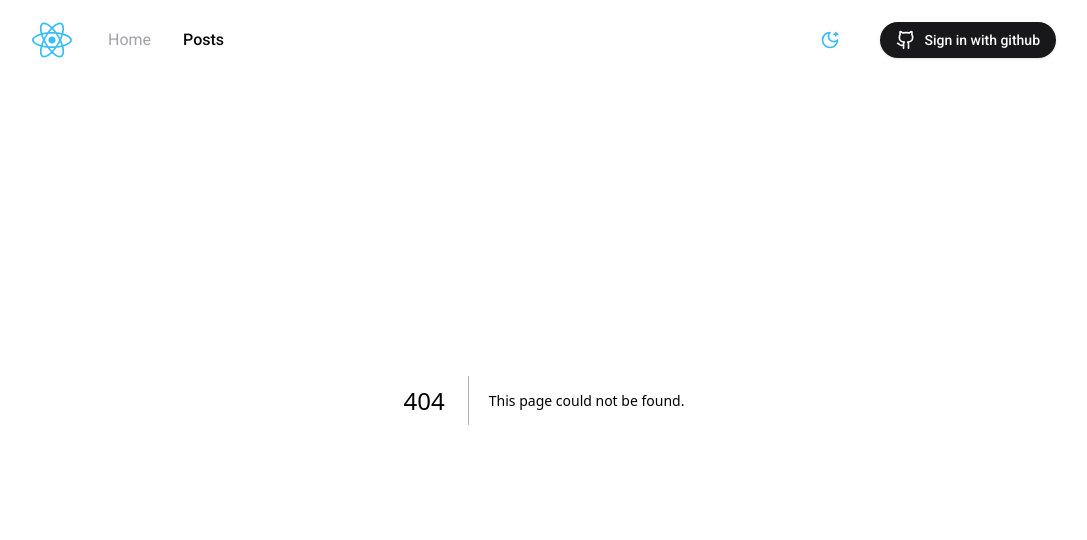
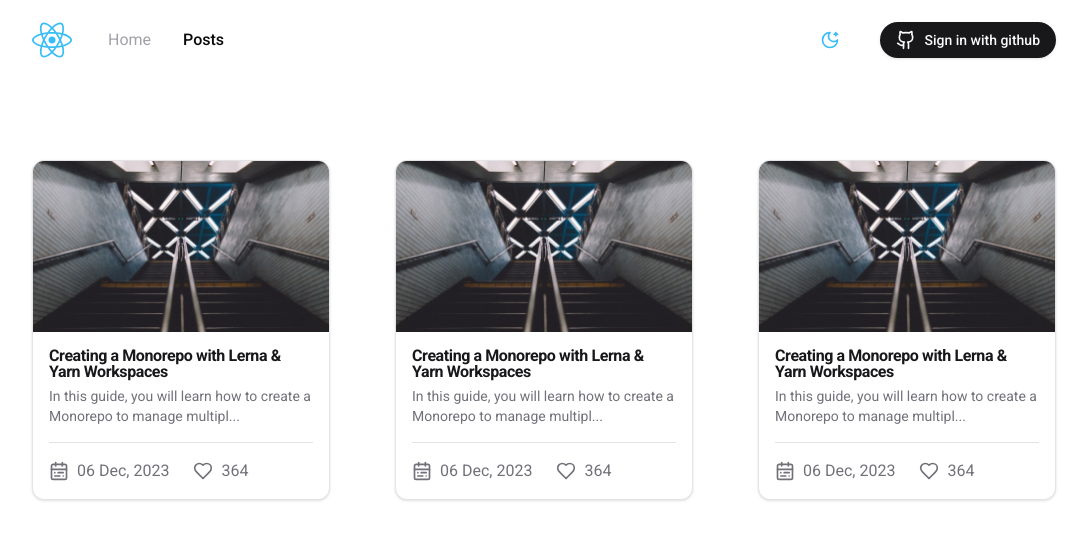
Before and after one commit to henrique0089/ig.news, a Next.js app: page /posts in a window 1280 px wide. Before the commit this address had no page. Shown: the top 540 px of the page, without its empty margins (96-1183 px from the left). Built offline with nearby package versions, Linux system fonts and the light colour scheme.

Commit message:
page: posts base-style finished

```diff
--- a/package.json
+++ b/package.json
@@ -10,6 +10,7 @@
   },
   "dependencies": {
     "@radix-ui/react-icons": "^1.3.0",
+    "@radix-ui/react-separator": "^1.0.3",
     "@radix-ui/react-slot": "^1.0.2",
     "@rocketseat/eslint-config": "^2.1.0",
     "class-variance-authority": "^0.7.0",
--- a/src/app/page.tsx
+++ b/src/app/page.tsx
@@ -4,14 +4,16 @@ import { MoveRight } from 'lucide-react'
 export default function Home() {
   return (
     <main className="bg-mask relative flex min-h-screen flex-col items-center justify-center overflow-hidden px-4">
-      <h2 className="text-2xl font-bold text-zinc-600">👏 Hey, welcome</h2>
+      <h2 className="text-2xl font-bold text-muted-foreground">
+        👏 Hey, welcome
+      </h2>
 
       <h1 className="mt-6 max-w-[820px] text-center text-6xl font-black text-zinc-900">
         Start your journey now - click to explore the exciting world of{' '}
         <span className="text-sky-400">React!</span>
       </h1>
 
-      <p className="mt-4 max-w-[652px] text-center text-2xl text-zinc-600">
+      <p className="mt-4 max-w-[652px] text-center text-2xl text-muted-foreground">
         Get ready to transform your ideas into extraordinary interactive
         experiences!{' '}
         <strong className="font-medium text-sky-400">for $9,90 month</strong>
--- /dev/null
+++ b/src/app/posts/components/post-card/index.tsx
@@ -0,0 +1,51 @@
+import {
+  Card,
+  CardDescription,
+  CardFooter,
+  CardHeader,
+  CardTitle,
+} from '@/components/ui/card'
+import { Separator } from '@/components/ui/separator'
+import { CalendarRange, Heart } from 'lucide-react'
+import Image from 'next/image'
+import Link from 'next/link'
+
+export function PostCard() {
+  return (
+    <Link href={`/post/1`}>
+      <Card className="w-full max-w-[298px] overflow-hidden">
+        <Image
+          src="/mock-image.png"
+          alt=""
+          width={298}
+          height={172}
+          className="w-full"
+        />
+
+        <CardHeader>
+          <CardTitle>
+            Creating a Monorepo with Lerna & Yarn Workspaces
+          </CardTitle>
+          <CardDescription>
+            In this guide, you will learn how to create a Monorepo to manage
+            multipl...
+          </CardDescription>
+        </CardHeader>
+
+        <div className="px-4">
+          <Separator />
+        </div>
+
+        <CardFooter className="flex items-center gap-6 p-4">
+          <div className="flex items-center gap-2 text-muted-foreground">
+            <CalendarRange className="h-5 w-5" /> <span>06 Dec, 2023</span>
+          </div>
+
+          <div className="flex items-center gap-2 text-muted-foreground">
+            <Heart className="h-5 w-5" /> <span>364</span>
+          </div>
+        </CardFooter>
+      </Card>
+    </Link>
+  )
+}
--- /dev/null
+++ b/src/app/posts/page.tsx
@@ -0,0 +1,15 @@
+import { PostCard } from './components/post-card'
+
+export default function Posts() {
+  return (
+    <main>
+      <section className="px-4">
+        <div className="mx-auto mb-20 mt-40 flex max-w-5xl flex-wrap items-center justify-between">
+          <PostCard />
+          <PostCard />
+          <PostCard />
+        </div>
+      </section>
+    </main>
+  )
+}
--- /dev/null
+++ b/src/components/ui/card.tsx
@@ -0,0 +1,79 @@
+import * as React from 'react'
+
+import { cn } from '@/lib/utils'
+
+const Card = React.forwardRef<
+  HTMLDivElement,
+  React.HTMLAttributes<HTMLDivElement>
+>(({ className, ...props }, ref) => (
+  <div
+    ref={ref}
+    className={cn(
+      'rounded-xl border bg-card text-card-foreground shadow',
+      className,
+    )}
+    {...props}
+  />
+))
+Card.displayName = 'Card'
+
+const CardHeader = React.forwardRef<
+  HTMLDivElement,
+  React.HTMLAttributes<HTMLDivElement>
+>(({ className, ...props }, ref) => (
+  <div
+    ref={ref}
+    className={cn('flex flex-col space-y-1.5 p-4', className)}
+    {...props}
+  />
+))
+CardHeader.displayName = 'CardHeader'
+
+const CardTitle = React.forwardRef<
+  HTMLParagraphElement,
+  React.HTMLAttributes<HTMLHeadingElement>
+>(({ className, ...props }, ref) => (
+  <h3
+    ref={ref}
+    className={cn(
+      'font-semibold leading-none tracking-tight text-zinc-900',
+      className,
+    )}
+    {...props}
+  />
+))
+CardTitle.displayName = 'CardTitle'
+
+const CardDescription = React.forwardRef<
+  HTMLParagraphElement,
+  React.HTMLAttributes<HTMLParagraphElement>
+>(({ className, ...props }, ref) => (
+  <p
+    ref={ref}
+    className={cn('text-sm text-muted-foreground', className)}
+    {...props}
+  />
+))
+CardDescription.displayName = 'CardDescription'
+
+const CardContent = React.forwardRef<
+  HTMLDivElement,
+  React.HTMLAttributes<HTMLDivElement>
+>(({ className, ...props }, ref) => (
+  <div ref={ref} className={cn('p-6 pt-0', className)} {...props} />
+))
+CardContent.displayName = 'CardContent'
+
+const CardFooter = React.forwardRef<
+  HTMLDivElement,
+  React.HTMLAttributes<HTMLDivElement>
+>(({ className, ...props }, ref) => (
+  <div
+    ref={ref}
+    className={cn('flex items-center p-6 pt-0', className)}
+    {...props}
+  />
+))
+CardFooter.displayName = 'CardFooter'
+
+export { Card, CardContent, CardDescription, CardFooter, CardHeader, CardTitle }
--- /dev/null
+++ b/src/components/ui/separator.tsx
@@ -0,0 +1,31 @@
+"use client"
+
+import * as React from "react"
+import * as SeparatorPrimitive from "@radix-ui/react-separator"
+
+import { cn } from "@/lib/utils"
+
+const Separator = React.forwardRef<
+  React.ElementRef<typeof SeparatorPrimitive.Root>,
+  React.ComponentPropsWithoutRef<typeof SeparatorPrimitive.Root>
+>(
+  (
+    { className, orientation = "horizontal", decorative = true, ...props },
+    ref
+  ) => (
+    <SeparatorPrimitive.Root
+      ref={ref}
+      decorative={decorative}
+      orientation={orientation}
+      className={cn(
+        "shrink-0 bg-border",
+        orientation === "horizontal" ? "h-[1px] w-full" : "h-full w-[1px]",
+        className
+      )}
+      {...props}
+    />
+  )
+)
+Separator.displayName = SeparatorPrimitive.Root.displayName
+
+export { Separator }
```
Also changed, not shown: public/mock-image.png (added), 1 other file (tests, documents, lock files or other folders).
